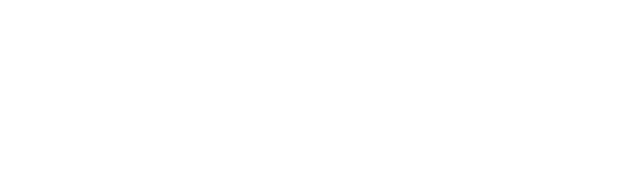
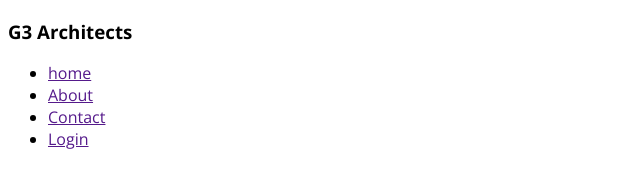
Before and after one commit to md-israfil-hassan/architect-website, a plain HTML site: page index.html in a window 1280 px wide. Shown: the whole page, without its empty margins (0-640 px from the left). Drawn offline with nearby package versions, Linux system fonts and the light colour scheme.

Commit message:
add new google fonts

```diff
--- a/architectch.css
+++ b/architectch.css
@@ -0,0 +1,8 @@
+/*  work sens font from Goolge fonts */
+
+@import url('https://fonts.googleapis.com/css2?family=Open+Sans:ital,wght@0,300..800;1,300..800&display=swap');
+
+* {
+    font-family: "Open Sans", sans-serif;
+
+}
--- a/index.html
+++ b/index.html
@@ -8,7 +8,29 @@
 </head>
 <body>
 
+<header>
+<nav>
+    <h3>G3 Architects</h3>
+
+<ul>
+    <li><a href="">home</a></li>
+    <li><a href="">About</a></li>
+    <li><a href="">Contact</a></li>
+    <li><a href="">Login</a></li>
+</ul>
+
+</nav>
+
+</header>
+
+<main>
 
 
+</main>
+
+<footer>
+
+
+</footer>
 </body>
 </html>
```
